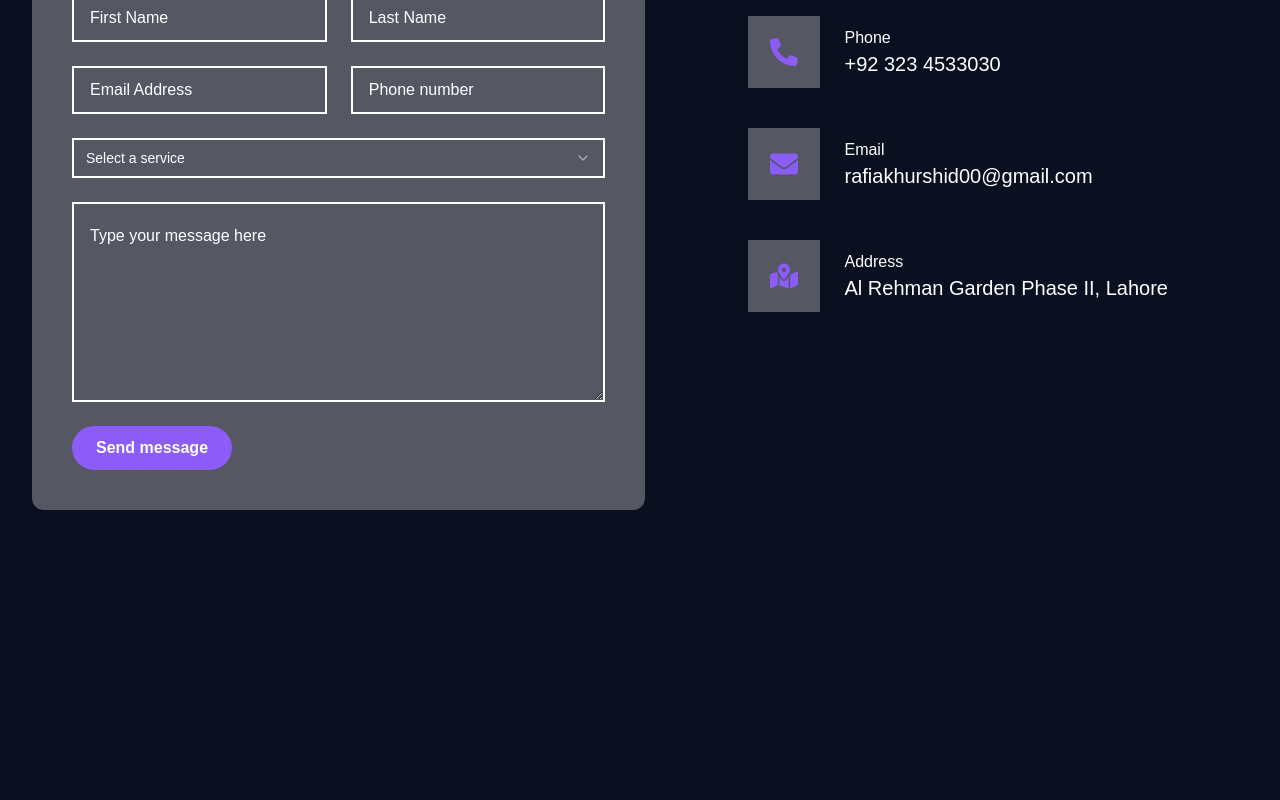
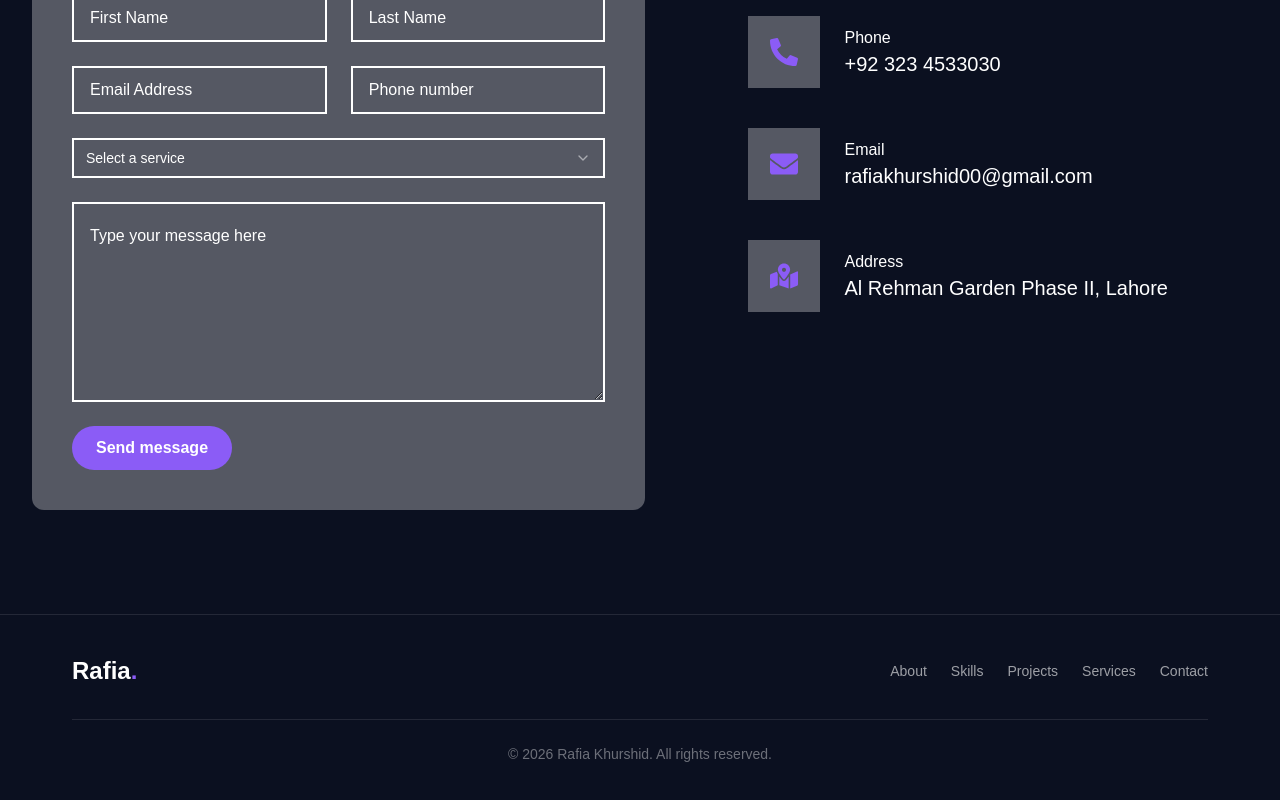
Before and after one commit to RafiaSuleman/PortfolioLatest, a Next.js app: page / in a window 1280 px wide. Shown: the part 5804-6604 px from the top of the page. Before the commit the page ends 6418 px from the top, so only its background shows below. Built offline with nearby package versions, Linux system fonts and the light colour scheme.

Commit message:
footer added

```diff
--- a/src/app/layout.tsx
+++ b/src/app/layout.tsx
@@ -3,6 +3,7 @@ import { Inter } from "next/font/google";
 import "./globals.css";
 import { JetBrains_Mono } from "next/font/google";
 import Header from "@/components/header";
+import Footer from "@/components/footer";
 const inter = Inter({ subsets: ["latin"] });
 
 const JetBrainsMono = JetBrains_Mono({
@@ -24,11 +25,9 @@ export default function RootLayout({
       <body className={JetBrainsMono.variable} >
         <main>
         <Header/>
-
          {children}
-
         </main>
-
+        <Footer/>
       </body>
     </html>
   );
--- /dev/null
+++ b/src/components/footer.tsx
@@ -0,0 +1,43 @@
+import React from "react";
+import Link from "next/link";
+
+const Footer = () => {
+  return (
+    <footer className="border-t border-white/10 bg-[#0B1020]">
+      <div className="container mx-auto py-10">
+        <div className="flex flex-col md:flex-row items-center justify-between gap-6">
+
+          <Link href="#home" className="text-2xl font-semibold text-white">
+            Rafia<span className="text-color">.</span>
+          </Link>
+
+          <div className="flex flex-wrap justify-center gap-6 text-sm text-white/60">
+            <Link href="#about" className="hover:text-white transition">
+              About
+            </Link>
+            <Link href="#skills" className="hover:text-white transition">
+              Skills
+            </Link>
+            <Link href="#projects" className="hover:text-white transition">
+              Projects
+            </Link>
+            <Link href="#services" className="hover:text-white transition">
+              Services
+            </Link>
+            <Link href="#contact" className="hover:text-white transition">
+              Contact
+            </Link>
+          </div>
+        </div>
+
+        <div className="border-t border-white/10 mt-8 pt-6 text-center">
+          <p className="text-sm text-white/40">
+            © {new Date().getFullYear()} Rafia Khurshid. All rights reserved.
+          </p>
+        </div>
+      </div>
+    </footer>
+  );
+};
+
+export default Footer;
```
